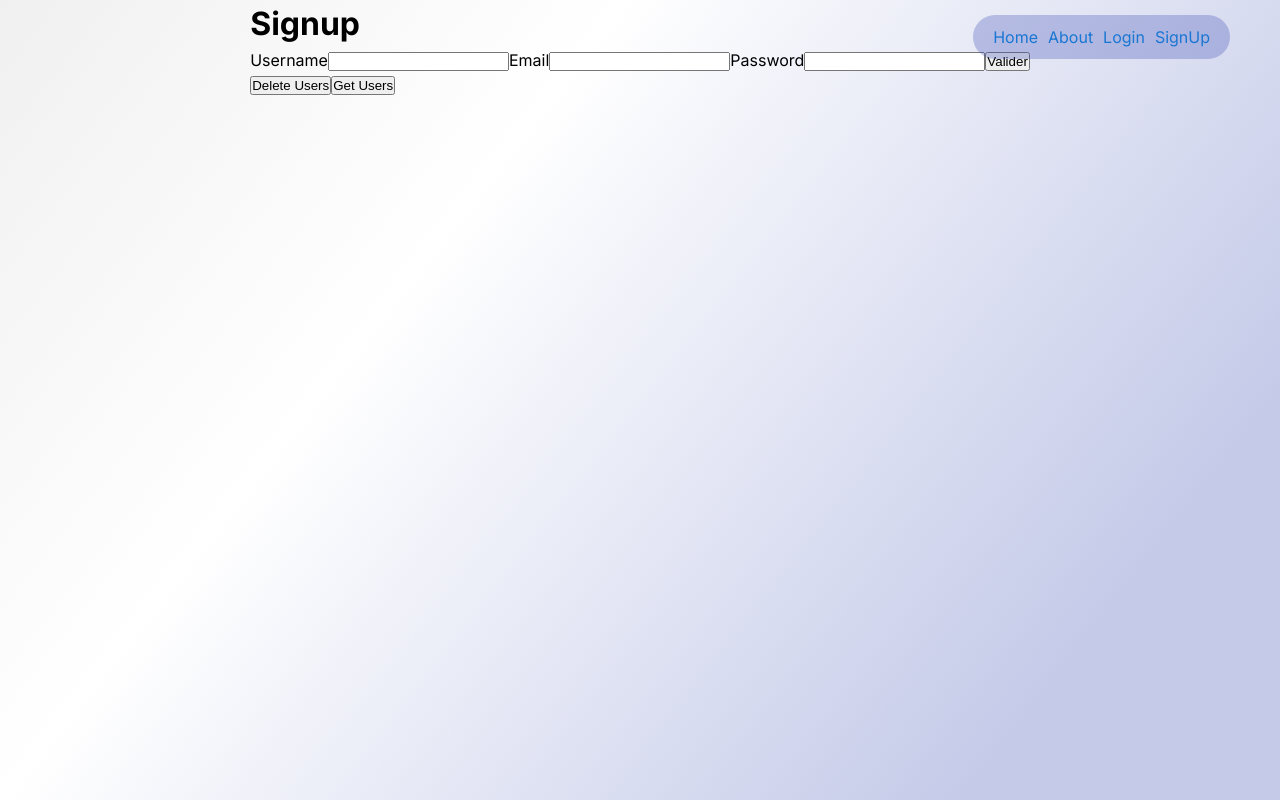
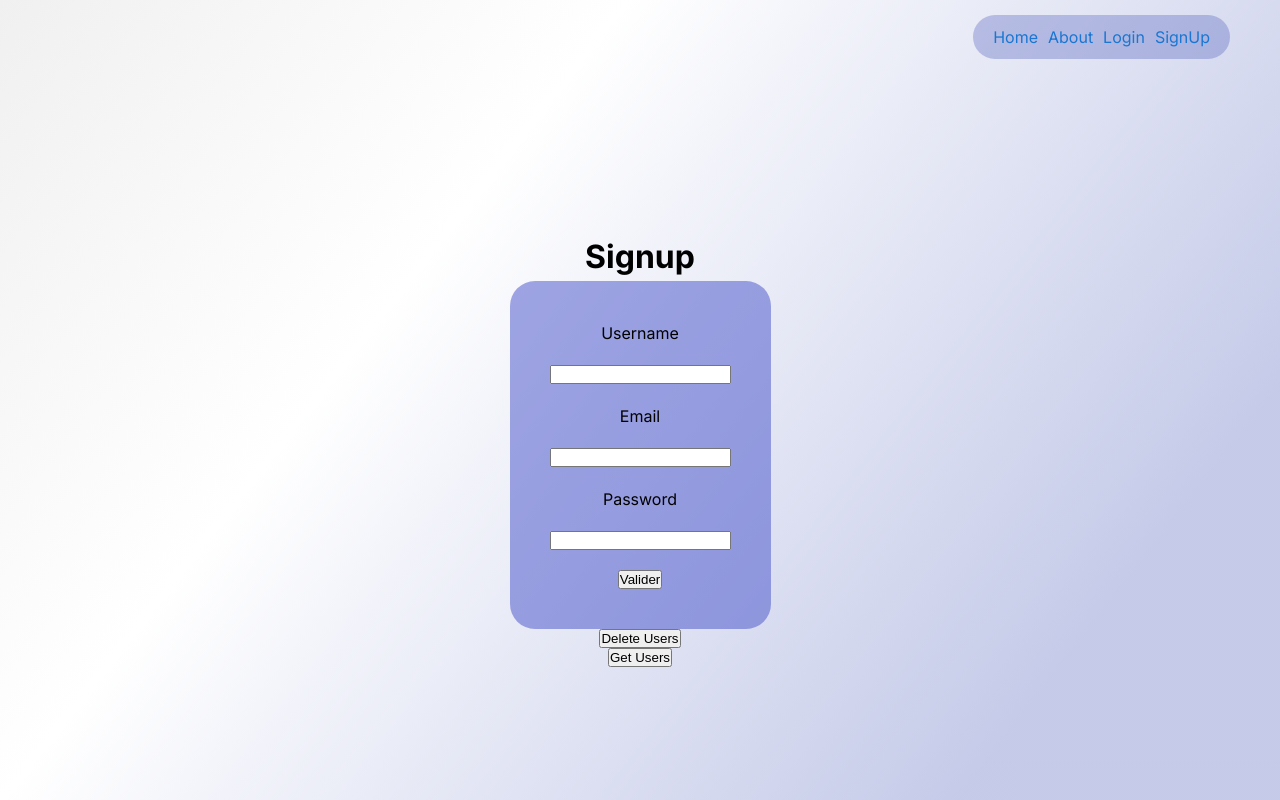
Before and after one commit to MaximeZind/moneytracker, a Next.js app: page /signup in a window 1280 px wide. Built offline with nearby package versions, Linux system fonts and the light colour scheme.

Commit message:
styled the signup page

```diff
--- a/src/app/(notloggedin)/signup/page.module.css
+++ b/src/app/(notloggedin)/signup/page.module.css
@@ -0,0 +1,10 @@
+.main {
+    margin-top: 100px;
+    height: 100%;
+    width: 100%;
+    flex-grow: 1;
+    display: flex;
+    flex-direction: column;
+    justify-content: center;
+    align-items: center;
+}
--- a/src/components/forms/SignUpForm.module.css
+++ b/src/components/forms/SignUpForm.module.css
@@ -0,0 +1,10 @@
+.submit_form {
+    display: flex;
+    flex-direction: column;
+    align-items: center;
+    justify-content: center;
+    gap: 20px;
+    background-color: rgba(68, 81, 201, 0.5);
+    border-radius: 25px;
+    padding: 40px;
+}
--- a/src/components/forms/SignUpForm.tsx
+++ b/src/components/forms/SignUpForm.tsx
@@ -34,7 +34,7 @@ export default function SignUp() {
     }
     return (
         <>
-            <form onSubmit={handleSubmit}>
+            <form className={styles.submit_form} onSubmit={handleSubmit}>
                 <label htmlFor="username">Username</label>
                 <input type="text" name="username" id="username" />
                 <label htmlFor="email">Email</label>
```
